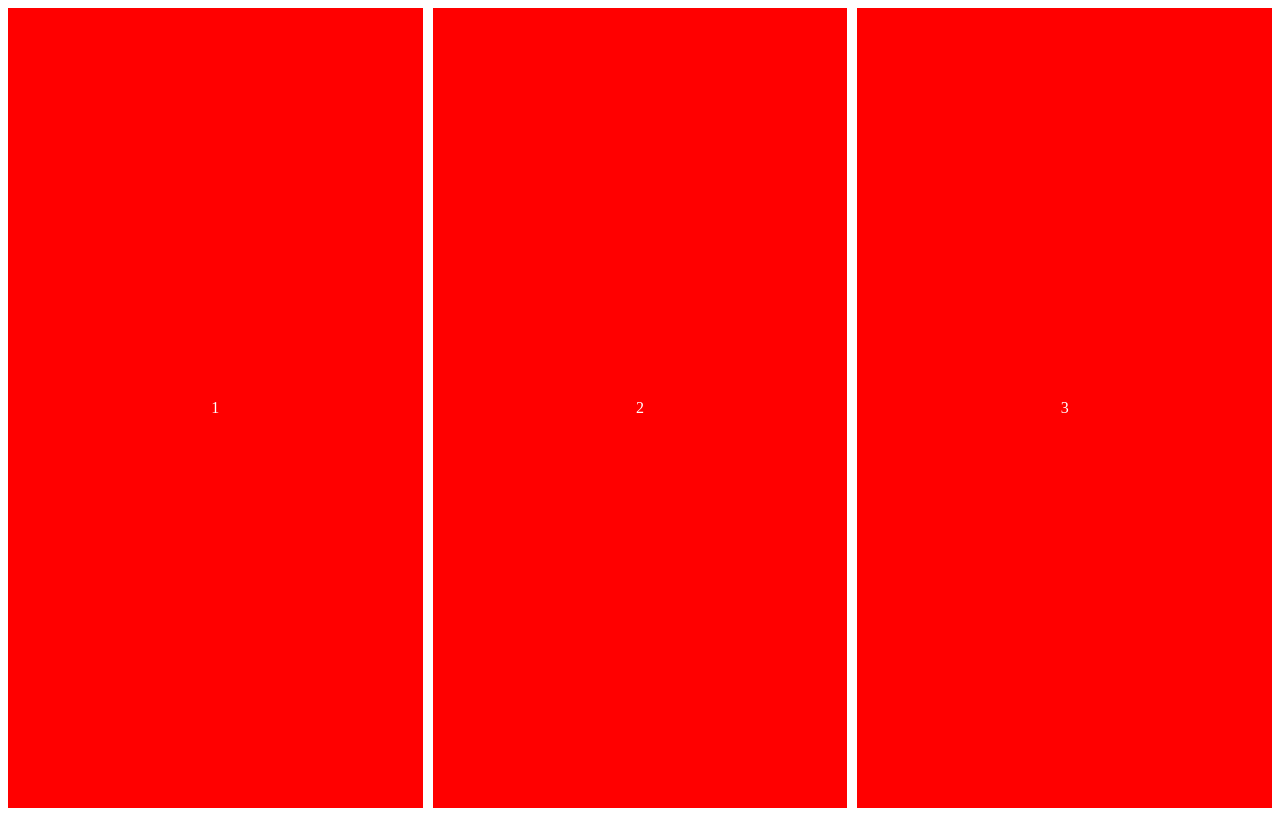
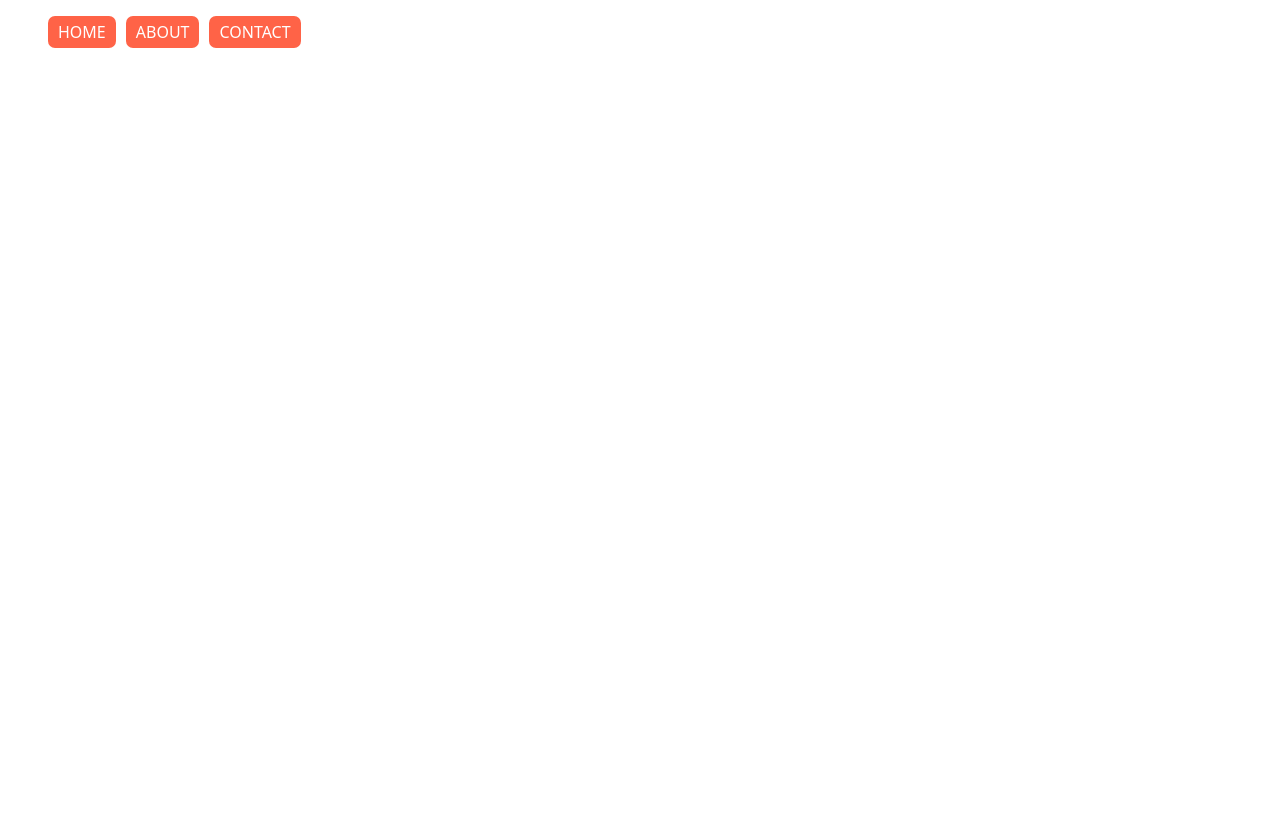
Before and after one commit to Kimbyul88/css-layout-masterclass, a website built with Vite: page index.html in a window 1280 px wide. Built offline with nearby package versions, Linux system fonts and the light colour scheme.

Commit message:
#4.1 Nesting

```diff
--- a/index.html
+++ b/index.html
@@ -8,10 +8,10 @@
     <link rel="stylesheet" href="styles/style.scss" />
   </head>
   <body>
-    <div id="father">
-      <div id="child">1</div>
-      <div id="child">2</div>
-      <div id="child">3</div>
-    </div>
+    <ul>
+      <li><a href="#">Home</a></li>
+      <li><a href="#">About</a></li>
+      <li><a href="#">Contact</a></li>
+    </ul>
   </body>
 </html>
--- a/styles/style.scss
+++ b/styles/style.scss
@@ -1,19 +1,28 @@
-$bgColor: red;
-
-#father {
-  display: grid;
-  height: 100vh;
-  gap: 10px;
-  grid-template-columns: repeat(auto-fit, minmax(300px, 1fr));
+body {
+  font-family: system-ui, -apple-system, BlinkMacSystemFont, "Segoe UI", Roboto,
+    Oxygen, Ubuntu, Cantarell, "Open Sans", "Helvetica Neue", sans-serif;
 }
 
-#child {
-  background-color: $bgColor;
-  color: white;
-  font-size: 28;
+ul {
+  list-style-type: none;
+  padding: none;
   display: flex;
-  justify-content: center;
-  align-items: center;
-  /* width: 50px;
-  height: 50px; */
+  gap: 10px;
+  li {
+    background-color: tomato;
+    color: white;
+    padding: 5px 10px;
+    border-radius: 7px;
+    &:hover {
+      background-color: yellow;
+    }
+    a {
+      text-decoration: none;
+      color: white;
+      text-transform: uppercase;
+      &:hover {
+        color: blue;
+      }
+    }
+  }
 }
```
